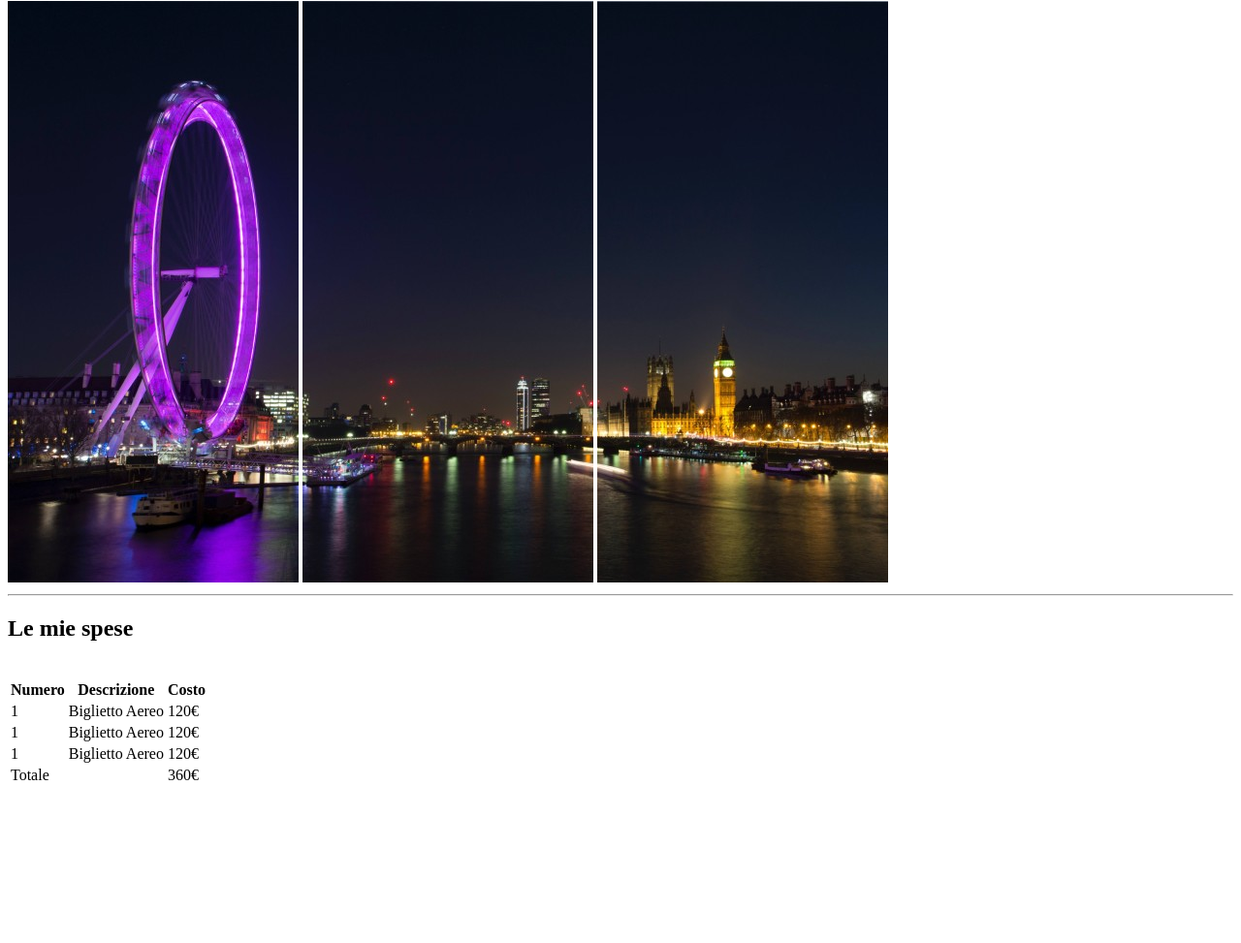
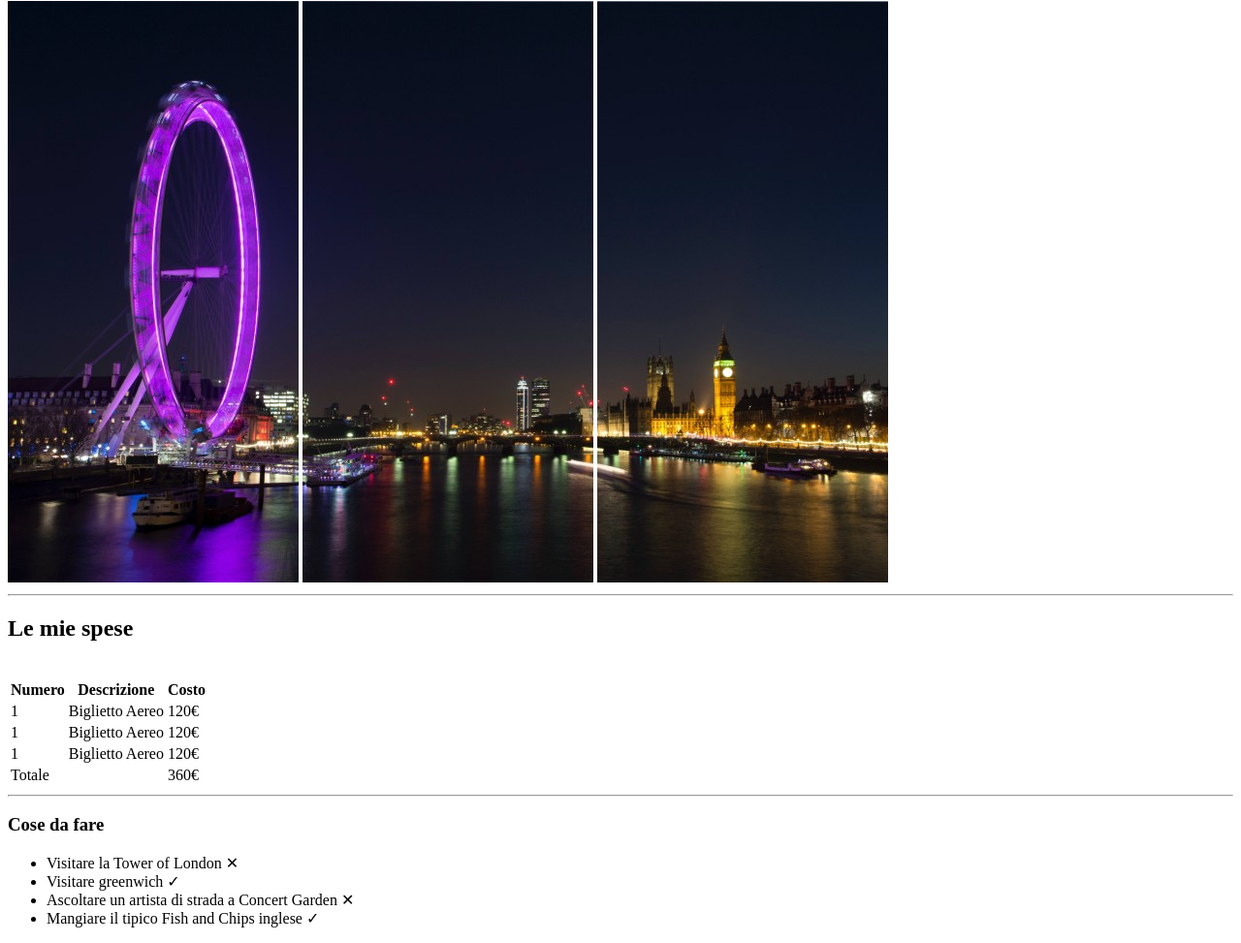
Before and after one commit to GianMarcoPimentel/html-london-trip, a plain HTML site: page index.html in a window 1280 px wide. Shown: the part 79-1052 px from the top of the page at 97% size. Before the commit the page ends 899 px from the top, so only its background shows below. Drawn offline with Linux system fonts and the light colour scheme.

Commit message:
Secondo sottotilo e lista NON ordinata annessa

```diff
--- a/index.html
+++ b/index.html
@@ -51,6 +51,16 @@
             </tr>
         </tbody>
     </table>
+    <hr>
+    <!--Continuo nel main ("terza parte")-->
+    <h3>Cose da fare</h3>
+    <!--Creo una lista non ordinata-->
+    <ul>
+        <li>Visitare la Tower of London &#10005;</li>
+        <li>Visitare greenwich &#10003;</li>
+        <li>Ascoltare un artista di strada a Concert Garden &#10005;</li>
+        <li>Mangiare il tipico Fish and Chips inglese &#10003;</li>
+    </ul>
    </main>
 
 </body>
```
